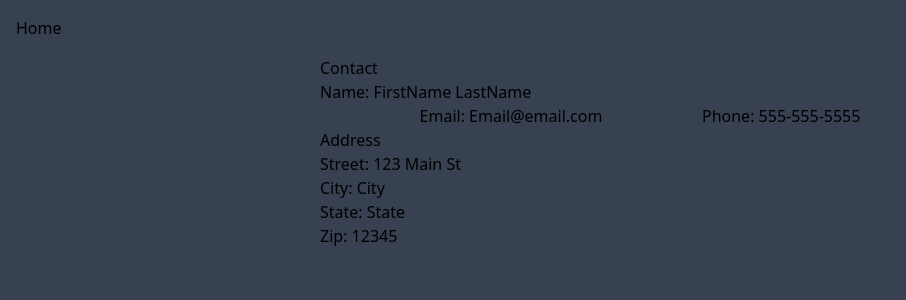
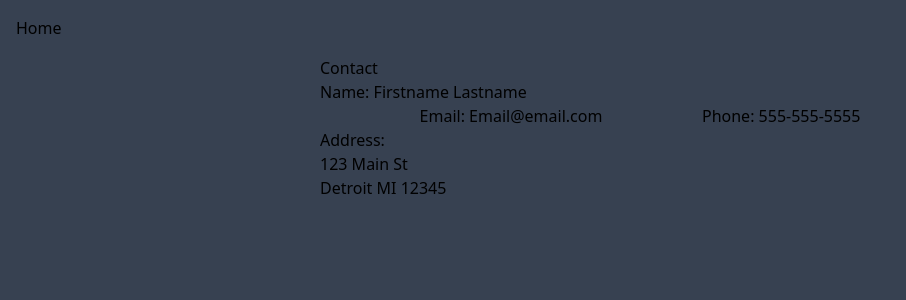
Before and after one commit to meloegel/SupLoad-FE, a React (Create React App) app: page /home in a window 1280 px wide. Shown: the top 300 px of the page, without its empty margins (0-906 px from the left). Built offline with nearby package versions, Linux system fonts and the light colour scheme.

Commit message:
updated address on contact component

```diff
--- a/src/common/Contact.tsx
+++ b/src/common/Contact.tsx
@@ -10,11 +10,9 @@ export default function Contact(props: ContactType): JSX.Element {
         <h3>Phone: {props.phone}</h3>
       </div>
       <div>
-        <h3>Address</h3>
-        <h4>Street: {props.street}</h4>
-        <h4>City: {props.city}</h4>
-        <h4>State: {props.state}</h4>
-        <h4>Zip: {props.zip}</h4>
+        <h3>Address: </h3>
+        <h4>{props.street}</h4>
+        <h4>{props.city} {props.state} {props.zip}</h4>
       </div>
     </div>
   );
--- a/src/pages/Home.tsx
+++ b/src/pages/Home.tsx
@@ -5,12 +5,12 @@ export default function Home(): JSX.Element {
     <div>
       <h1 className="p-4">Home</h1>
       <Contact
-      firstname="FirstName"
-      lastname="LastName"
+      firstname="Firstname"
+      lastname="Lastname"
       email="Email@email.com"
       street="123 Main St"
-      city="City"
-      state="State"
+      city="Detroit"
+      state="MI"
       zip={12345}
       phone="555-555-5555"
       />
```
